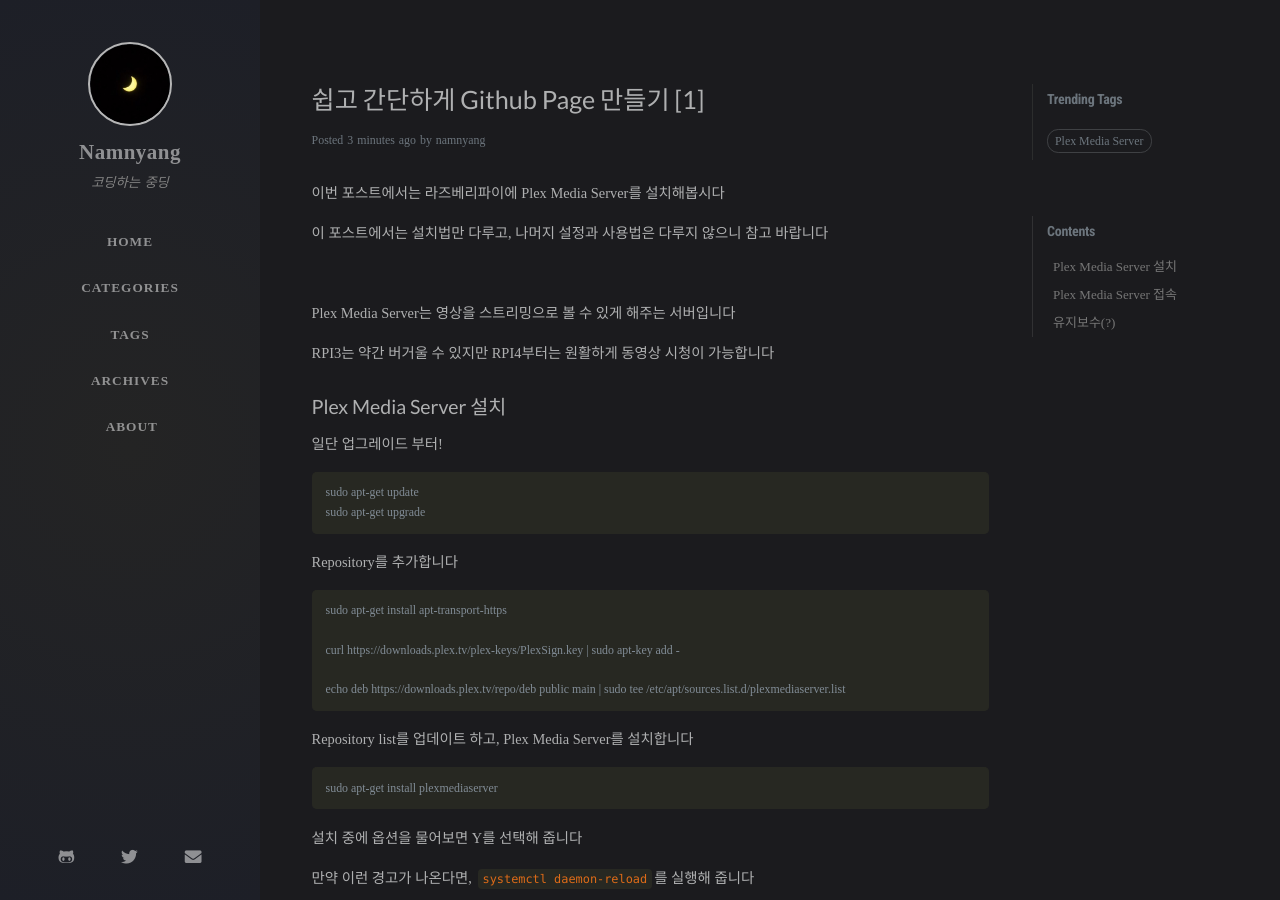
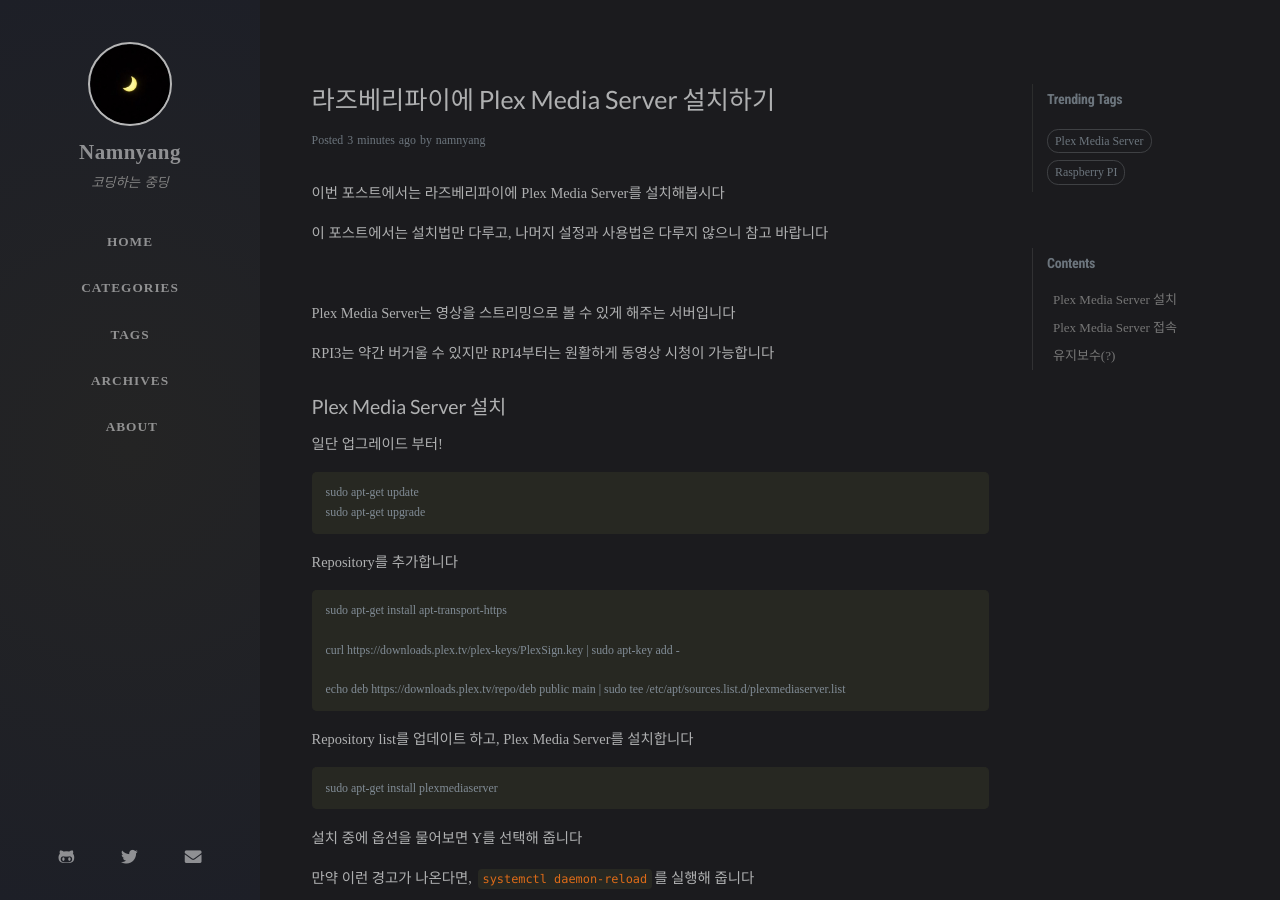
Before and after one commit to namnyang/namnyang.github.io, a Jekyll site: the page built from _posts/2020-12-11-라즈베리파이에-Plex-Media-Server-설치하기.md, in a window 1280 px wide and 900 px high. Built offline with Jekyll 4.4.1, drawn with Linux system fonts in a browser that asks for light colours; nearby versions of some CDN libraries; some web fonts are replaced; comment, search, counter and statistics services are not loaded.

Commit message:
Update 2020-12-11-라즈베리파이에-Plex-Media-Server-설치하기.md

```diff
--- a/_posts/2020-12-11-라즈베리파이에-Plex-Media-Server-설치하기.md
+++ b/_posts/2020-12-11-라즈베리파이에-Plex-Media-Server-설치하기.md
@@ -1,9 +1,9 @@
 ---
-title: 쉽고 간단하게 Github Page 만들기 [1]
+title: 라즈베리파이에 Plex Media Server 설치하기
 author: namnyang
 date: 2020-12-11 20:25
 categories: [Raspberry PI]
-tags: [Plex Media Server]
+tags: [Plex Media Server, Raspberry PI]
 ---
 
 
```
